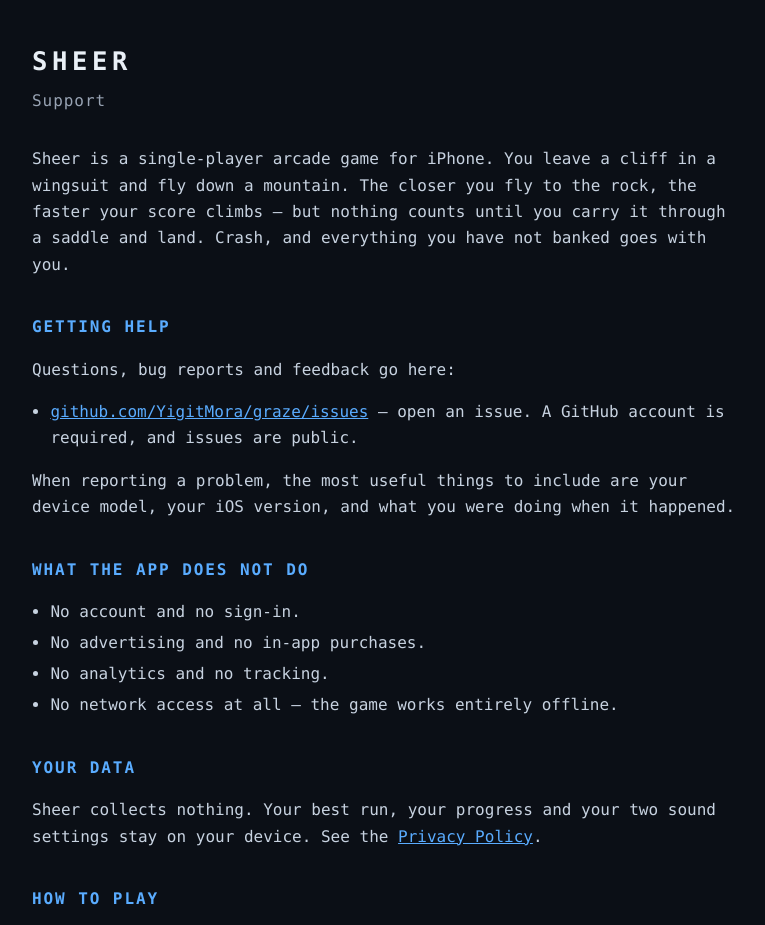
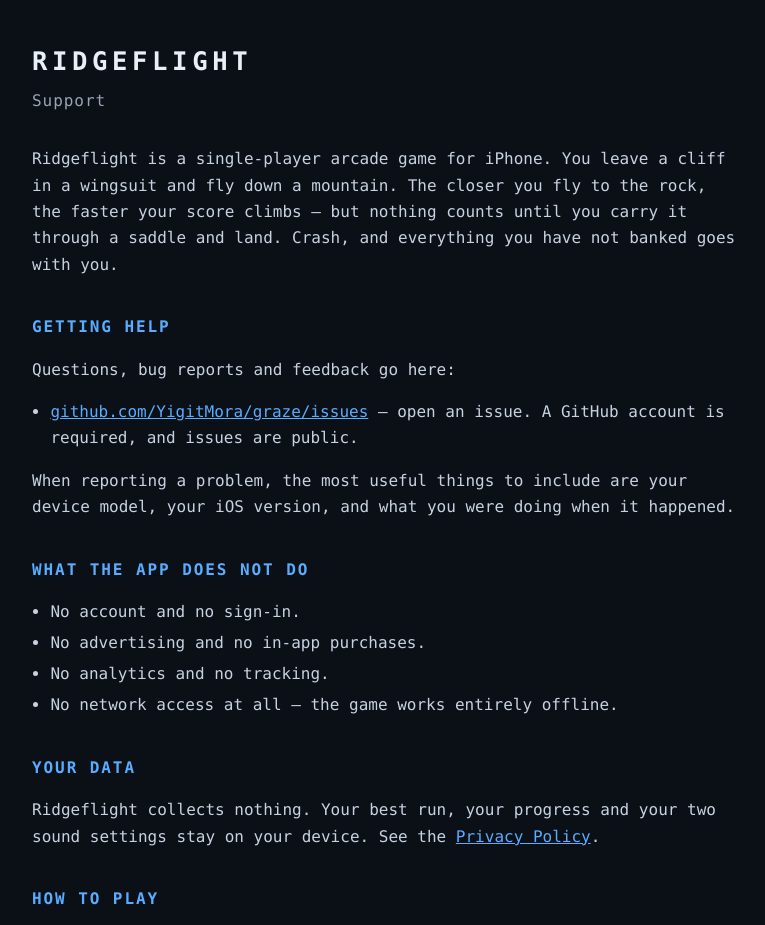
Before and after one commit to YigitMora/graze, a plain HTML site: page index.html in a window 1280 px wide. Shown: the top 925 px of the page, without its empty margins (256-1021 px from the left). Drawn offline with Linux system fonts and the light colour scheme.

Commit message:
Consumer name update

```diff
--- a/index.html
+++ b/index.html
@@ -3,15 +3,15 @@
 <head>
 <meta charset="utf-8">
 <meta name="viewport" content="width=device-width, initial-scale=1">
-<title>Sheer — Support</title>
+<title>Ridgeflight — Support</title>
 <link rel="stylesheet" href="style.css">
 </head>
 <body>
 <main>
-  <h1>SHEER</h1>
+  <h1>RIDGEFLIGHT</h1>
   <p class="sub">Support</p>
 
-  <p>Sheer is a single-player arcade game for iPhone. You leave a cliff in a wingsuit and fly down a mountain. The closer you fly to the rock, the faster your score climbs — but nothing counts until you carry it through a saddle and land. Crash, and everything you have not banked goes with you.</p>
+  <p>Ridgeflight is a single-player arcade game for iPhone. You leave a cliff in a wingsuit and fly down a mountain. The closer you fly to the rock, the faster your score climbs — but nothing counts until you carry it through a saddle and land. Crash, and everything you have not banked goes with you.</p>
 
   <h2>GETTING HELP</h2>
   <p>Questions, bug reports and feedback go here:</p>
@@ -31,7 +31,7 @@
   </ul>
 
   <h2>YOUR DATA</h2>
-  <p>Sheer collects nothing. Your best run, your progress and your two sound settings stay on your
+  <p>Ridgeflight collects nothing. Your best run, your progress and your two sound settings stay on your
   device. See the <a href="privacy.html">Privacy Policy</a>.</p>
 
   <h2>HOW TO PLAY</h2>
@@ -48,7 +48,7 @@
     <a href="index.html">Support</a>
     <a href="privacy.html">Privacy Policy</a>
   </nav>
-  <footer>Sheer is made by Yi&#287;it Mora, an independent developer.</footer>
+  <footer>Ridgeflight is made by Yi&#287;it Mora, an independent developer.</footer>
 </main>
 </body>
 </html>
```
